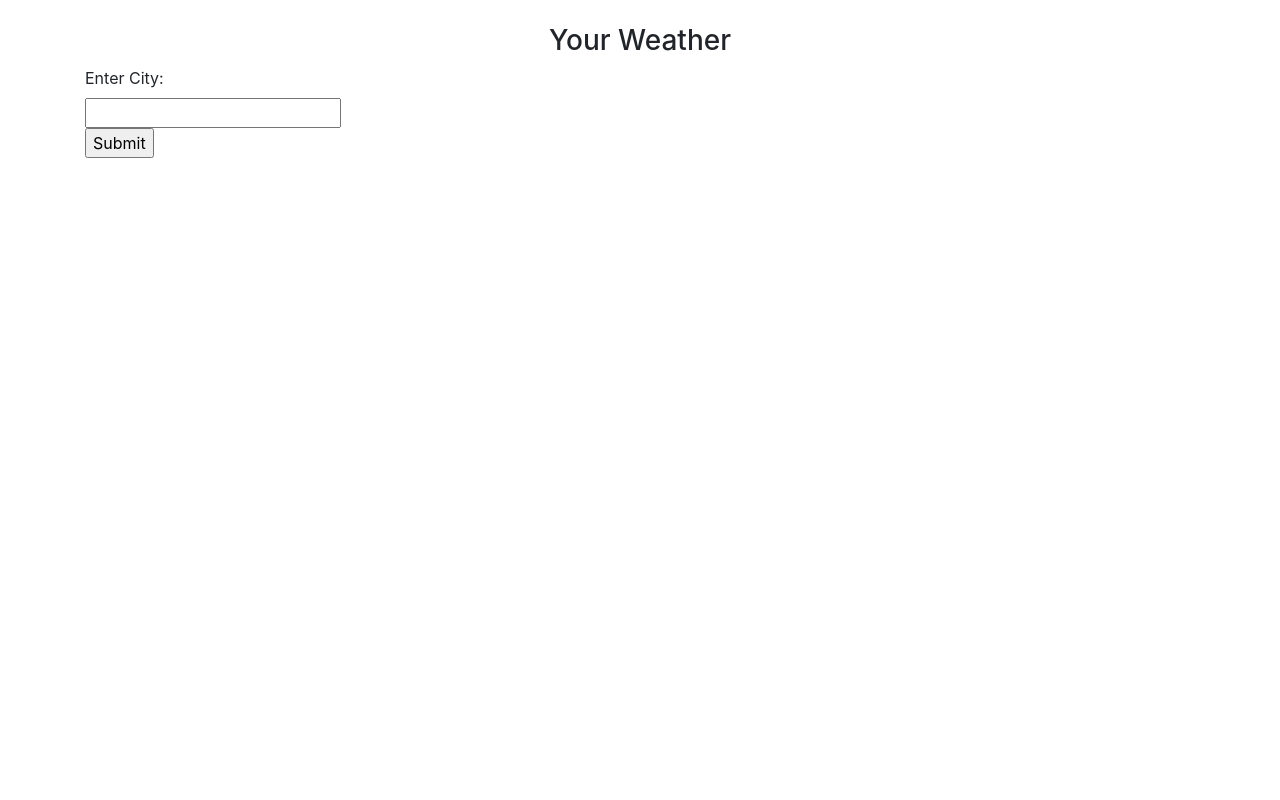
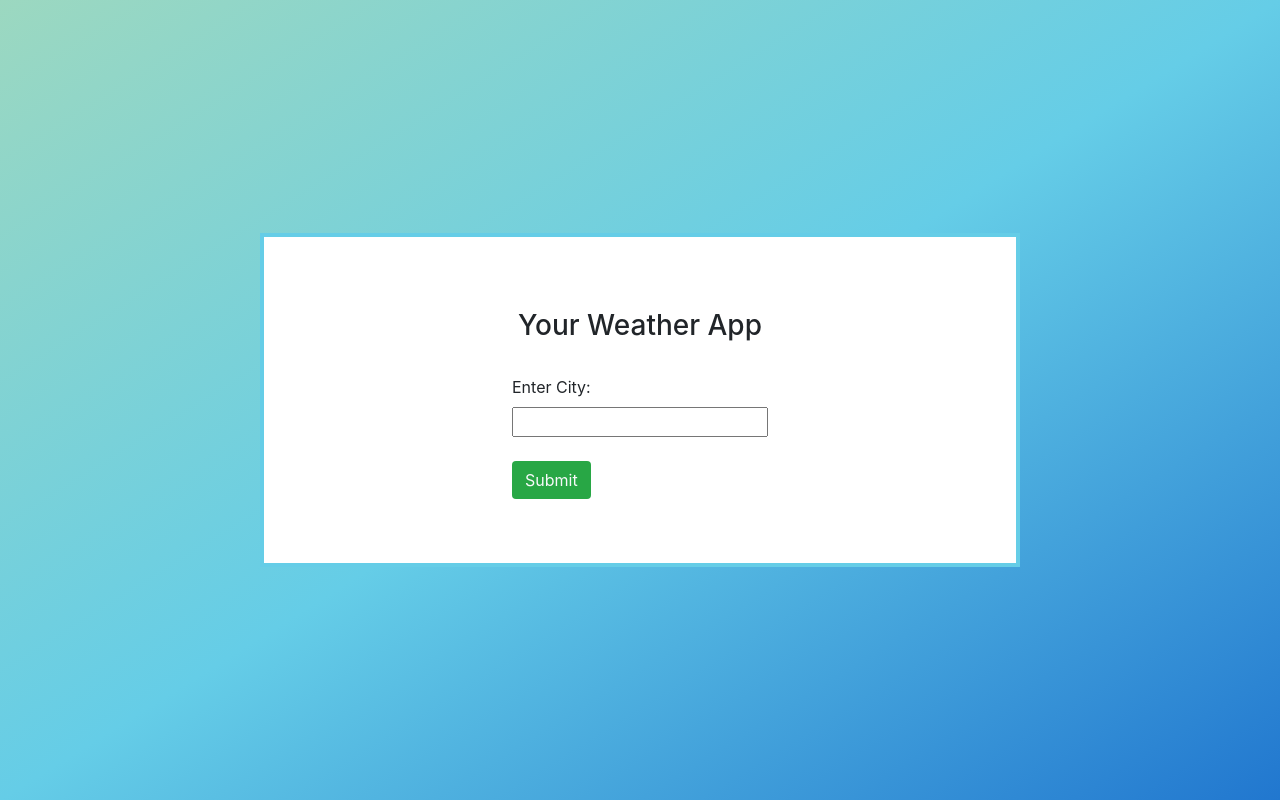
Before and after one commit to middleverse/weather_api, a Django app: page / in a window 1280 px wide. Run offline with Django 3.2, Linux system fonts and the light colour scheme.

Commit message:
home page UI revamped

```diff
--- a/weather_api/templates/base.html
+++ b/weather_api/templates/base.html
@@ -9,6 +9,18 @@
     <link rel="stylesheet" href="https://cdn.jsdelivr.net/npm/bootstrap@4.5.3/dist/css/bootstrap.min.css" integrity="sha384-TX8t27EcRE3e/ihU7zmQxVncDAy5uIKz4rEkgIXeMed4M0jlfIDPvg6uqKI2xXr2" crossorigin="anonymous">
 
     <title>Weather App</title>
+
+    <style>
+      body, html {
+        height: 100%;
+      }
+      body {
+        background-image: linear-gradient(to bottom right, #9cd8c0, #65cde7, #2177cf);
+      }
+      .border-primary-my {
+        border: 4px solid #65cde7;
+      }
+    </style>
   </head>
   <body>
 
--- a/weather_api/templates/index.html
+++ b/weather_api/templates/index.html
@@ -1,17 +1,28 @@
 {% extends "base.html" %}
 
 {% block content %}
-<div class="container">
+<div class="container" style="height:100%;">
 
-    <div class='row mt-4'>
-        <div class='col text-center h3'>Your Weather</div>
+    <div class="row justify-content-center align-items-center" style="height:100%;">
+        <div class="col-md-8 col-10 border-primary-my py-5 bg-white">
+            <div class='row mt-4'>
+                <div class='col text-center h3'>Your Weather App</div>
+            </div>
+
+            <dic class='row mt-4'>
+                <div class="col-auto mx-auto form-group">
+                    <form id="city-form" method="GET" action="/v1/api/">
+                        <label for="fname">Enter City:</label><br>
+                        <input type="text" id="city" name="city"><br><br>
+                        <input class='btn bg-success text-light' type="submit">
+                    </form>
+                </div>
+            </div>
+        </div>
+
     </div>
 
-    <form id="city-form" method="GET" action="/v1/api/">
-        <label for="fname">Enter City:</label><br>
-        <input type="text" id="city" name="city"><br>
-        <input type="submit">
-    </form>
+
 
 </div>
 
```
